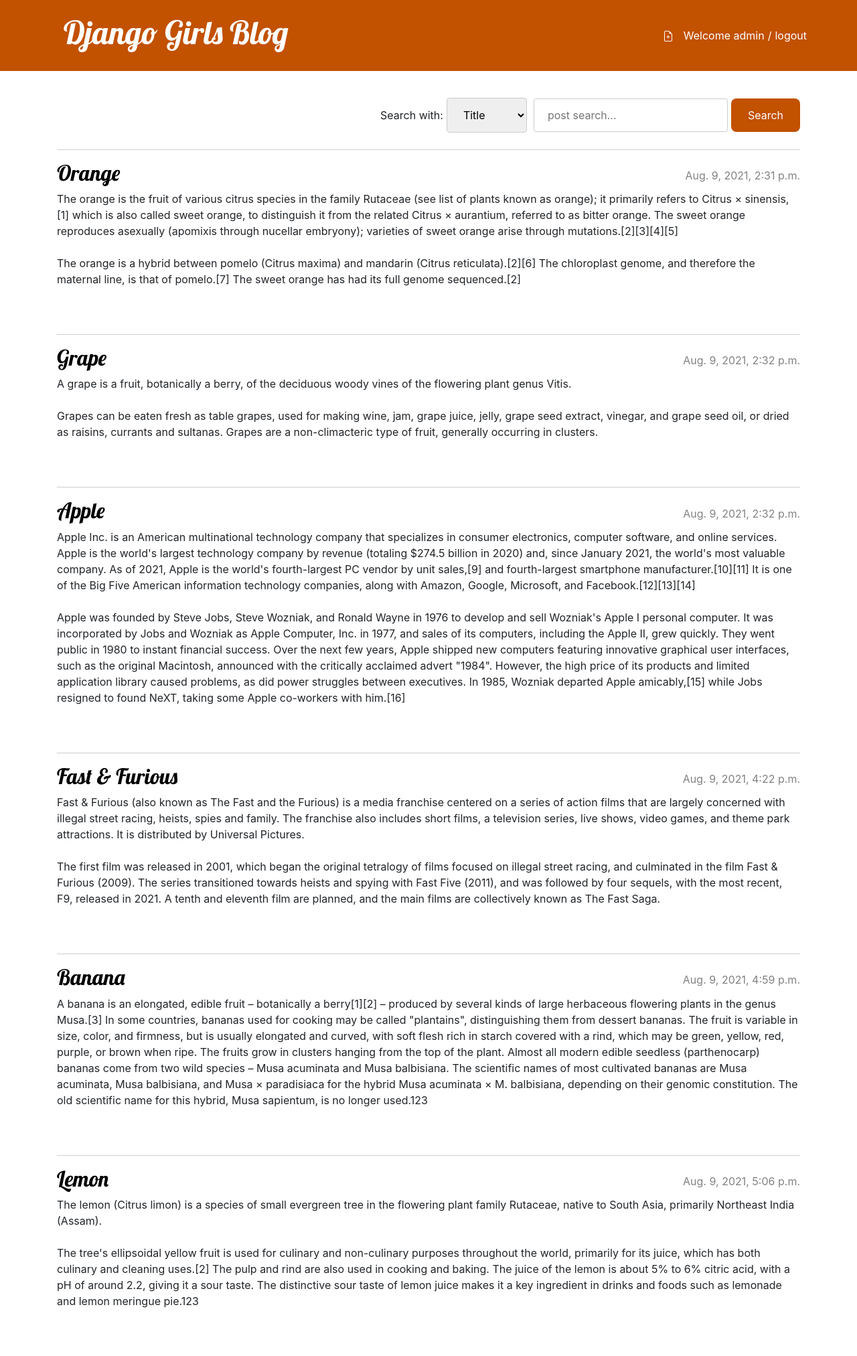
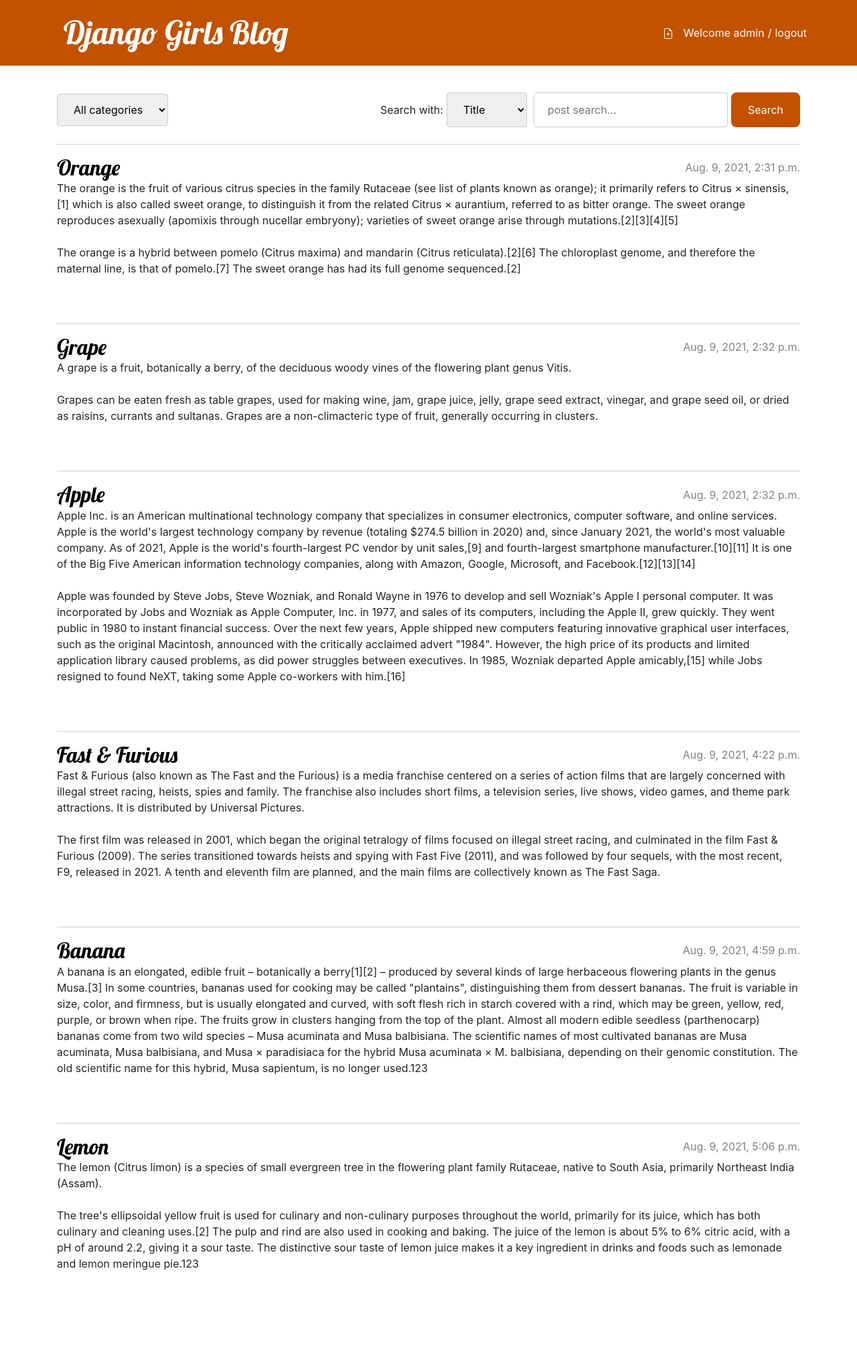
Before and after one commit to lechitu-24h/proj-django-blog, a Django app: page / in a window 1280 px wide. Shown: the whole page at 67% size. After the commit the page ends 1897 px from the top, so only its background shows below. Run offline with Django 3.2, Linux system fonts and the light colour scheme; a user stored in the database is signed in; data comes from the database, SQL or seed files in the repository; both versions use the stored data as it was after the commit.

Commit message:
Add categories model

```diff
--- a/blog/admin.py
+++ b/blog/admin.py
@@ -1,4 +1,5 @@
 from django.contrib import admin
-from .models import Post
+from .models import Post, Categories
 
 admin.site.register(Post)
+admin.site.register(Categories)
--- a/blog/models.py
+++ b/blog/models.py
@@ -1,6 +1,19 @@
 from django.conf import settings
 from django.db import models
 from django.utils import timezone
+
+
+class Categories(models.Model):
+    text = models.CharField(max_length=200)
+    created_date = models.DateTimeField(default=timezone.now)
+    published_date = models.DateTimeField(blank=True, null=True)
+
+    def publish(self):
+        self.published_date = timezone.now()
+        self.save()
+
+    def __str__(self):
+        return self.text
 
 
 class Post(models.Model):
@@ -8,6 +21,8 @@ class Post(models.Model):
         settings.AUTH_USER_MODEL, on_delete=models.CASCADE)
     title = models.CharField(max_length=200)
     text = models.TextField()
+    category = models.ForeignKey(
+        Categories, on_delete=models.CASCADE, default="", null=True)
     created_date = models.DateTimeField(default=timezone.now)
     published_date = models.DateTimeField(blank=True, null=True)
 
--- a/blog/static/css/blog.css
+++ b/blog/static/css/blog.css
@@ -1,7 +1,6 @@
 .page-header {
     background-color: #c25100;
     margin-top: 0;
-    margin-bottom: 40px;
     padding: 20px 20px 20px 40px;
 }
 
@@ -42,6 +41,7 @@ h2,
 h3,
 h4 {
     font-family: "Lobster", cursive;
+    margin-bottom: 0;
 }
 
 .date {
@@ -82,6 +82,10 @@ h4 {
     display: flex;
     justify-content: space-between;
     align-items: center;
+}
+
+.post .post-header .post-title {
+    font-family: "Lobster", cursive;
 }
 
 .post .post-header .button-group {
@@ -159,7 +163,12 @@ input[type="submit"]:hover {
     display: flex;
     padding-bottom: 25px;
     align-items: center;
-    justify-content: flex-end;
+    justify-content: space-between;
+    padding-top: 40px;
+}
+
+.form-search .search-group {
+    display: flex;
 }
 
 .form-search .search-with {
@@ -194,3 +203,13 @@ input[type="submit"]:hover {
     border-radius: 8px;
     padding: 0 25px;
 }
+
+.main {
+    padding-top: 40px;
+}
+
+.menu {
+    padding-top: 40px;
+    background: #c25100;
+    height: 100%;
+}
--- a/blog/templates/blog/post_detail.html
+++ b/blog/templates/blog/post_detail.html
@@ -1,7 +1,10 @@
 {% extends 'blog/base.html' %} {% block content %}
 <article class="post">
     <div class="post-header">
-        <h2>{{ post.title }}</h2>
+        <div class="post-title">
+            <h2>{{ post.title }}</h2>
+            <p>{{post.category.text}}</p>
+        </div>
         {% if post.published_date %}
         <div class="button-group">
             <time class="date"> {{ post.published_date }} </time>
--- a/blog/templates/blog/post_list.html
+++ b/blog/templates/blog/post_list.html
@@ -2,11 +2,20 @@
     <form method="POST">
         {% csrf_token %}
         <div class="form-search">
+            <div class="filter">
+                <select id="category" name="category">
+                    <option value="all">All categories</option>
+                    {% for category in categories %}
+                    <option value="{{category.id}}" {% if category.id == categoryId %} selected {% endif %}>{{category.text}}</option>
+                    {% endfor %}
+                </select>
+            </div>
+            <div class="search-group">
                 <div class="search-with">
                     <label for="searchWith">Search with:</label>
                     <select id="searchWith" name="searchWith">
                         {% for s in search %}
-                <option value="{{s.value}}"{% if s.value == searchWith %} selected{% endif %}>{{s.title}}</option>
+                        <option value="{{s.value}}" {% if s.value == searchWith %} selected {% endif %}>{{s.title}}</option>
                         {% endfor %}
                     </select>
                 </div>
@@ -18,6 +27,7 @@
                         value="{{searchText}}"
                     />
                     <button type="submit">Search</button>
+                </div>
             </div>
         </div>
     </form>
--- a/blog/urls.py
+++ b/blog/urls.py
@@ -9,4 +9,6 @@ urlpatterns = [
     path('post/<int:pk>/delete/', views.post_delete, name='post_delete'),
     path('login/', views.login, name='login'),
     path('logout/', views.logout, name='logout'),
+
+    path('category/new/', views.category_new, name='category_new'),
 ]
--- a/blog/views.py
+++ b/blog/views.py
@@ -1,6 +1,6 @@
 from django.shortcuts import render
 from django.utils import timezone
-from .models import Post
+from .models import Post, Categories
 from django.shortcuts import render, get_object_or_404
 from .forms import PostForm
 from django.shortcuts import redirect
@@ -35,21 +35,27 @@ def post_list(request):
                 'value': 'text'
             }
         ]
+        categories = Categories.objects.all()
+        posts = Post.objects.filter(
+            published_date__lte=timezone.now()).order_by('published_date')
 
-        if request.method == "POST" and request.POST['searchText']:
-            searchText = request.POST['searchText']
-            searchWith = request.POST['searchWith']
-            posts = Post.objects.filter(
-                published_date__lte=timezone.now()).order_by('published_date')
-            if searchWith == "text":
-                posts = posts.filter(text__contains=searchText)
-            else:
-                posts = posts.filter(title__contains=searchText)
-            return render(request, 'blog/post_list.html', {'posts': posts, 'searchText': searchText, 'search': search, 'searchWith': searchWith})
+        if request.method == "POST":
+            category = request.POST['category']
+            if category != 'all':
+                category = int(category)
+                posts = posts.filter(category=category)
+            if request.POST['searchText']:
+                searchText = request.POST['searchText']
+                searchWith = request.POST['searchWith']
+
+                if searchWith == "text":
+                    posts = posts.filter(text__contains=searchText)
+                else:
+                    posts = posts.filter(title__contains=searchText)
+                return render(request, 'blog/post_list.html', {'posts': posts, 'searchText': searchText, 'search': search, 'searchWith': searchWith, 'categories': categories, 'categoryId': category})
+            return render(request, 'blog/post_list.html', {'posts': posts, 'search': search, 'categories': categories, 'categoryId': category})
         else:
-            posts = Post.objects.filter(
-                published_date__lte=timezone.now()).order_by('published_date')
-            return render(request, 'blog/post_list.html', {'posts': posts, 'search': search})
+            return render(request, 'blog/post_list.html', {'posts': posts, 'search': search, 'categories': categories})
     else:
         return redirect('login')
 
@@ -64,19 +70,20 @@ def post_detail(request, pk):
 
 def post_new(request):
     if request.user.is_authenticated:
+        categories = Categories.objects.all()
         if request.method == "POST":
             form = PostForm(request.POST)
-            print(form)
-            print(form.is_valid())
             if form.is_valid():
                 post = form.save(commit=False)
                 post.author = request.user
+                post.category = get_object_or_404(
+                    Categories, pk=request.POST['category'])
                 post.published_date = timezone.now()
                 post.save()
                 return redirect('post_detail', pk=post.pk)
         else:
             form = PostForm()
-        return render(request, 'blog/post_edit.html', {'form': form})
+        return render(request, 'blog/post_edit.html', {'form': form, 'categories': categories})
     else:
         return redirect('login')
 
@@ -84,17 +91,20 @@ def post_new(request):
 def post_edit(request, pk):
     if request.user.is_authenticated:
         post = get_object_or_404(Post, pk=pk)
+        categories = Categories.objects.all()
         if request.method == "POST":
             form = PostForm(request.POST, instance=post)
             if form.is_valid():
                 post = form.save(commit=False)
                 post.author = request.user
+                post.category = get_object_or_404(
+                    Categories, pk=request.POST['category'])
                 post.published_date = timezone.now()
                 post.save()
                 return redirect('post_detail', pk=post.pk)
         else:
             form = PostForm(instance=post)
-        return render(request, 'blog/post_edit.html', {'form': form})
+        return render(request, 'blog/post_edit.html', {'form': form, 'categories': categories, "categoryId": post.category.id})
     else:
         return redirect('login')
 
@@ -106,3 +116,17 @@ def post_delete(request, pk):
         return redirect('post_list')
     else:
         return redirect('login')
+
+
+def category_new(request):
+    if request.user.is_authenticated:
+        if request.method == "POST":
+            title = request.POST['category']
+            category = Categories()
+            category.text = title
+            category.published_date = timezone.now()
+            category.save()
+            return redirect('post_list')
+        return render(request, 'categories/category_edit.html')
+    else:
+        return redirect('login')
```
Also changed, not shown: blog/templates/blog/post_edit.html (+8 -1 lines), blog/templates/categories/category_edit.html (added, +9 -0 lines), blog/migrations/0002_auto_20210809_0944.py (added), db.sqlite3. Lines whose indentation alone changed are shown as unchanged.
